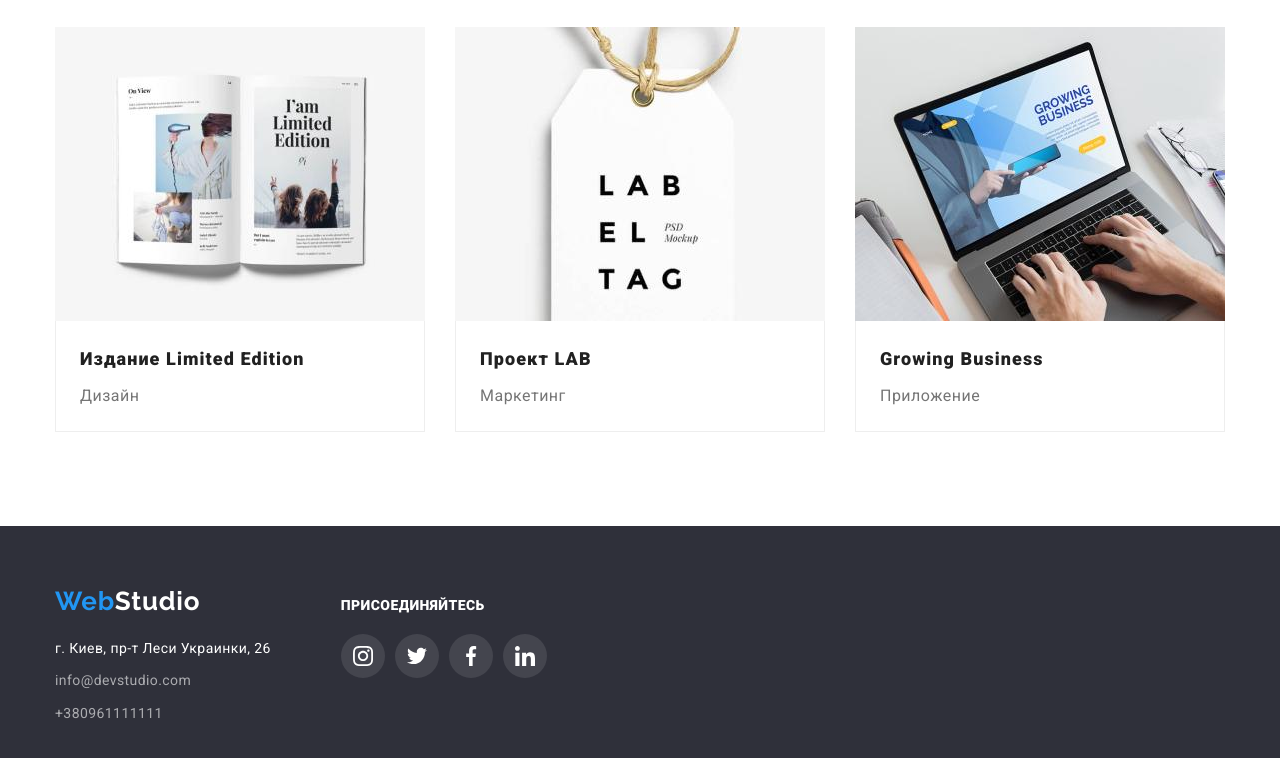
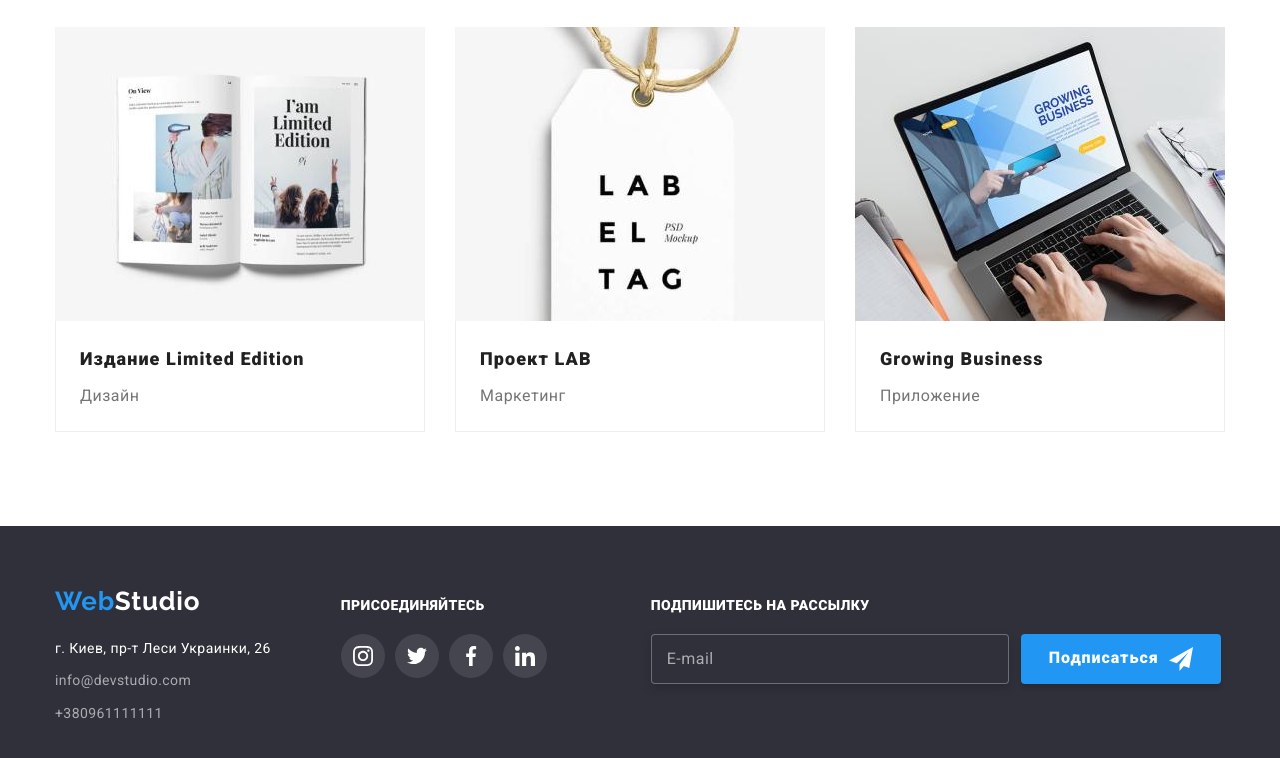
Before and after one commit to VasylArtymovych/goit-markup-hw-06, a plain HTML site: page portfolio.html in a window 1280 px wide. Shown: the part 1106-1864 px from the top of the page. Drawn offline with nearby package versions, Linux system fonts and the light colour scheme.

Commit message:
added portfolio form

```diff
--- a/portfolio.html
+++ b/portfolio.html
@@ -268,8 +268,20 @@
                     </a>
                 </li>
             </ul>
+        </div>
 
-        </div>
+        <form action="#" name="subscribe" class="footer-form">
+            <p class="footer-form-title">Подпишитесь на рассылку</p>
+            <div class="footer-form-field">
+                <input type="email" name="email" placeholder="E-mail" class="footer-form-input">
+                <button type="submit" class="footer-form-btn btn">Подписаться
+                    <svg class="footer-form-icon" width="24px" height="24px">
+                        <use href="./images/icons.svg#icon-send"></use>
+                    </svg>
+                </button>
+            </div>
+        </form>
+
     </div>
 </footer>
 
```
